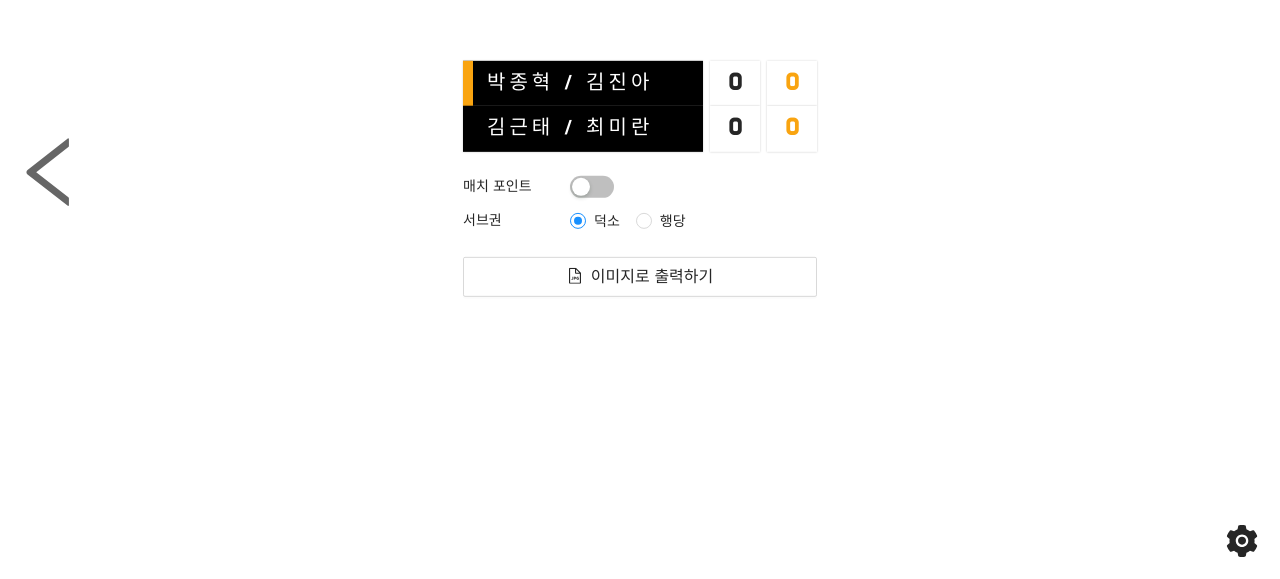
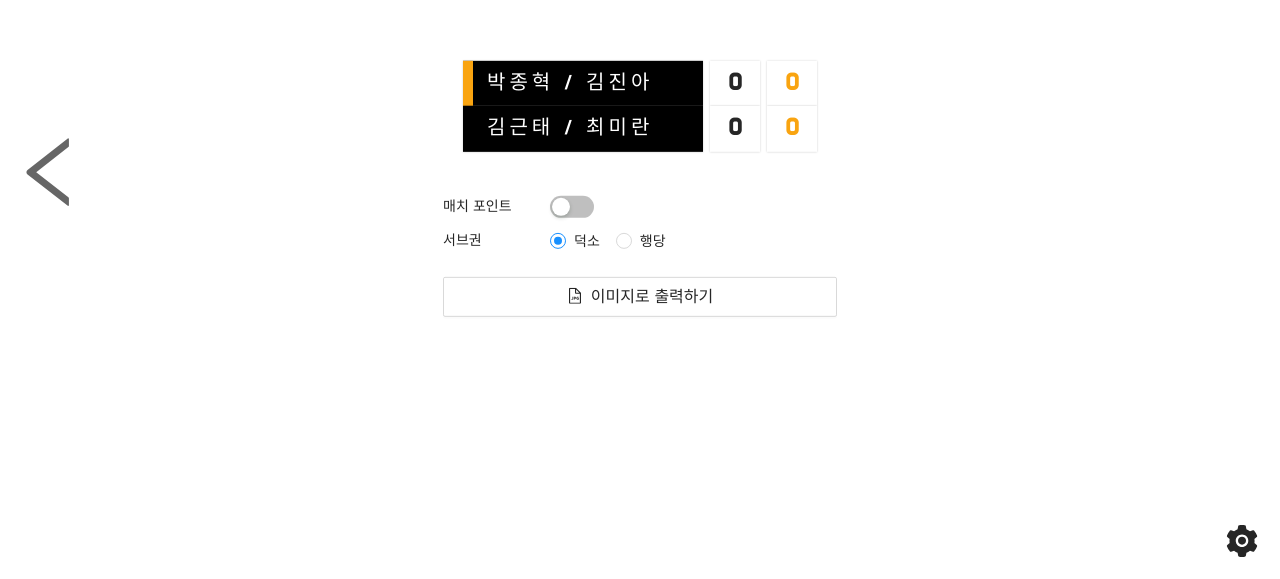
Before and after one commit to parkoon/tns-scoreboard, a React (Create React App) app: page /#/board in a window 1280 px wide. Shown: the part 221-800 px from the top of the page. Built offline with nearby package versions, Linux system fonts and the light colour scheme.

Commit message:
스코어 보드 안쪽 영역 추가

```diff
--- a/src/components/molecules/ScoreBoard.tsx
+++ b/src/components/molecules/ScoreBoard.tsx
@@ -9,6 +9,11 @@ import { THEME_COLOR } from '../../constants/theme';
 
 const StyledScoreBoardWrapper = styled.div`
     margin-bottom: 24px;
+    background: transparent;
+
+    /* width: 380px; */
+    /* height: 120px; */
+    padding: 20px;
 `;
 const StyledScoreBoardContainer = styled.div`
     width: 100%;
```
